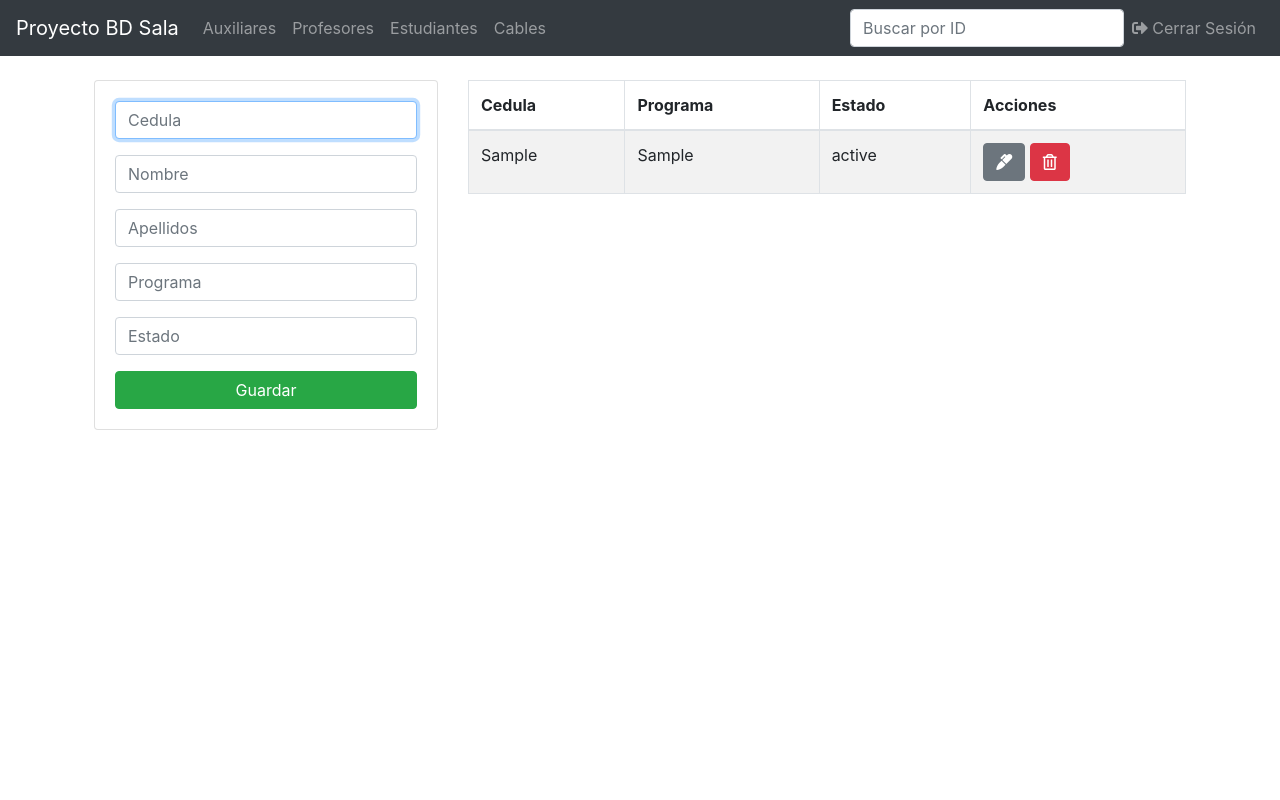
After one commit to andre101011/ProyectoBasesDeDatos, a PHP site: page /estudiantes.php in a window 1280 px wide. The commit adds this page. Run offline with PHP 8.4, Linux system fonts and the light colour scheme; a user stored in the database is signed in; tables that the repository leaves empty hold one stand-in row (values such as "Sample post"); some libraries are stand-ins or nearby versions.

Commit message:
Estudiantes, validaciones en save y delete

```diff
--- /dev/null
+++ b/estudiantes.php
@@ -0,0 +1,132 @@
+<?php
+chdir($_SERVER['DOCUMENT_ROOT']);
+include('ProyectoBasesDeDatos/login/session.php');
+include('ProyectoBasesDeDatos/db.php');
+include('ProyectoBasesDeDatos/includes/header.php');
+?>
+
+
+<style>
+body {
+  height: 100vh;
+  min-height: 500px;
+
+  background-size: cover;
+  background-position: center;
+  background-repeat: no-repeat;
+}
+</style>
+
+
+<main class="container p-4">
+  <div class="row">
+    <div class="col-md-4">
+
+      <!-- Mensajes -->
+      <?php if (isset($_SESSION['message'])) { ?>
+      <div class="alert alert-<?= $_SESSION['message_type']?> alert-dismissible fade show" role="alert">
+        <?= $_SESSION['message']?>
+        <button type="button" class="close" data-dismiss="alert" aria-label="Close">
+          <span aria-hidden="true">&times;</span>
+        </button>
+      </div>
+      <?php //session_unset();
+      unset( $_SESSION['message']);
+    } ?>
+
+      <!-- Formulario del estudiante -->
+      <div class="card card-body">
+
+        <form action="/ProyectoBasesDeDatos/save.php" method="POST">
+          <div class="form-group">
+            <input type="text" name="cedula" class="form-control" placeholder="Cedula"  pattern="[0-9]+"autofocus required title="La cedula solo puede contener numeros">
+          </div>
+          <div class="form-group">
+            <input type="text" name="nombre" class="form-control" placeholder="Nombre"  pattern="[a-zA-ZñÑáéíóúÁÉÍÓÚ\s]+"autofocus required title="El nombre solo puede contener letras">
+          </div>
+          <div class="form-group">
+            <input type="text" name="apellidos" class="form-control" placeholder="Apellidos"  pattern="[a-zA-ZñÑáéíóúÁÉÍÓÚ\s]+"autofocus required title="El apellido solo puede contener letras">
+          </div>
+          <div class="form-group">
+            <input type="text" name="programa" class="form-control" placeholder="Programa"  pattern="[a-zA-ZñÑáéíóúÁÉÍÓÚ\s]+"autofocus required title="El programa solo puede contener letras">
+          </div>
+          <div class="form-group">
+            <input type="text" name="estado" class="form-control" placeholder="Estado"  pattern="[a-zA-ZñÑáéíóúÁÉÍÓÚ\s]+"autofocus required title="El estado solo puede contener letras">
+          </div>
+          <input type="submit" name="save_estudiante" class="btn btn-success btn-block" value="Guardar">
+        </form>
+
+      </div>
+
+      </div>
+
+    <div class="col-md-8">
+
+      <table class="table table-bordered table-striped" id="myTable">
+        <thead>
+          <tr>
+            <th>Cedula</th>
+            <th>Programa</th>
+            <th>Estado</th>
+            <th>Acciones</th>
+          </tr>
+        </thead>
+        <tbody>
+
+
+          <?php
+          $query = "SELECT * FROM estudiante est, persona per WHERE est.cedula=per.cedula";
+          $result_estudiantes = mysqli_query($conn, $query);
+
+          while($row = mysqli_fetch_assoc($result_estudiantes)) { ?>
+          <tr>
+            <td><?php echo $row['cedula']; ?></td>
+            <td><?php echo $row['programa']; ?></td>
+            <td><?php echo $row['estado']; ?></td>
+            <td>
+
+              <!--Botón de editar-->
+              <a href="/ProyectoBasesDeDatos/edit.php?cedula=<?php echo $row['cedula']?>& entidad=<?php echo 'estudiante'?>" class="btn btn-secondary">
+                <i class="fas fa-marker"></i>
+              </a>
+              <!--Botón de eliminar-->
+              <a href="/ProyectoBasesDeDatos/delete.php?cedula=<?php echo $row['cedula'] ?>& entidad=<?php echo 'estudiante'?>" class="btn btn-danger">
+                <i class="far fa-trash-alt"></i>
+              </a>
+            </td>
+          </tr>
+          <?php } ?>
+        </tbody>
+      </table>
+
+    </div>
+  </div>
+
+
+<!--Javascript para barra de busqueda-->
+  <script>
+function myFunction() {
+  var input, filter, table, tr, td, i, txtValue;
+  input = document.getElementById("myInput");
+  filter = input.value.toUpperCase();
+  table = document.getElementById("myTable");
+  tr = table.getElementsByTagName("tr");
+  for (i = 0; i < tr.length; i++) {
+    td = tr[i].getElementsByTagName("td")[0];
+    if (td) {
+      txtValue = td.textContent || td.innerText;
+      if (txtValue.toUpperCase().indexOf(filter) > -1) {
+        tr[i].style.display = "";
+      } else {
+        tr[i].style.display = "none";
+      }
+    }
+  }
+}
+</script>
+
+
+
+</main>
+
+<?php include('includes/footer.php'); ?>
--- a/includes/header.php
+++ b/includes/header.php
@@ -26,7 +26,7 @@
         <a class="nav-link" href="/ProyectoBasesDeDatos/profesores.php">Profesores</a>
         </li>
         <li class="nav-item">
-          <a class="nav-link" href="#">Estudiantes</a>
+          <a class="nav-link" href="/ProyectoBasesDeDatos/estudiantes.php">Estudiantes</a>
         </li>
         <!--
         <li class="nav-item">
```
Also changed, not shown: delete.php (+44 -13 lines), edit.php (+103 -41 lines), save.php (+38 -3 lines).
